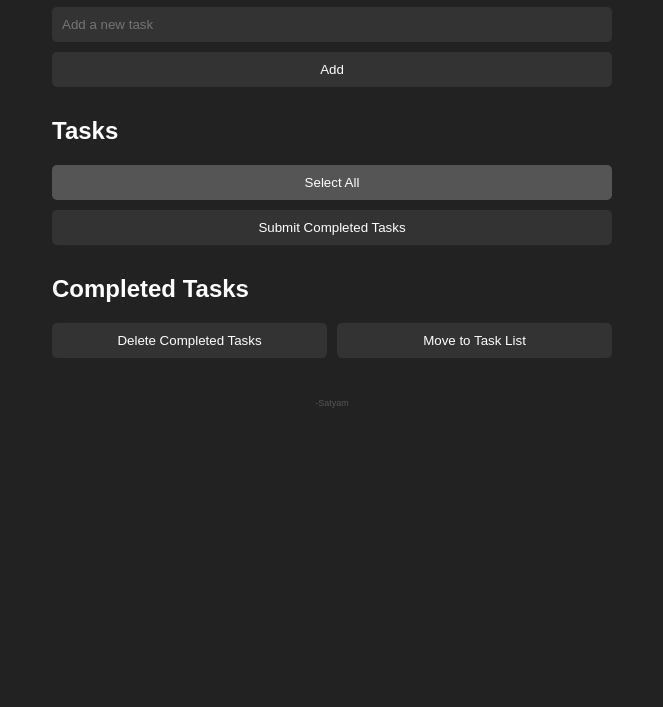
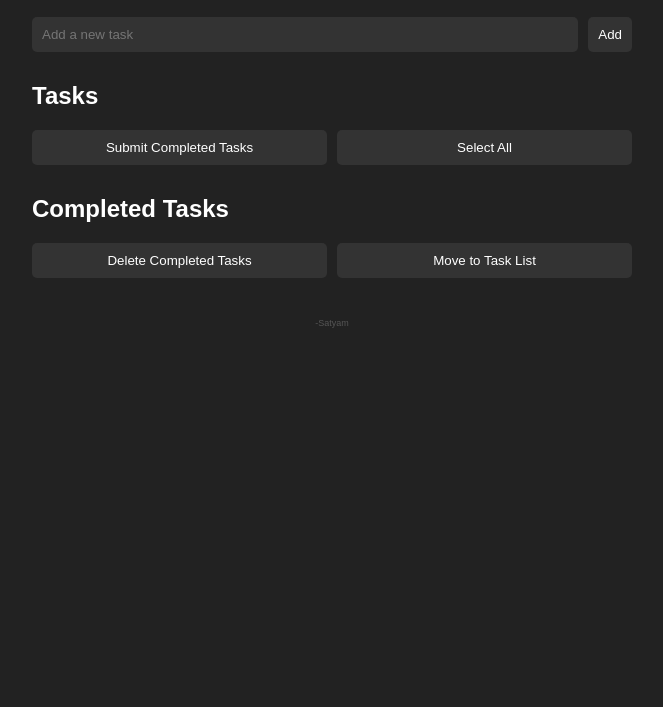
Before and after one commit to Saty70/todo, a plain HTML site: page index.html in a window 1280 px wide. Shown: the part 93-800 px from the top of the page, without its empty margins (308-971 px from the left). Drawn offline with Linux system fonts and the light colour scheme.

Commit message:
layout changes

```diff
--- a/index.html
+++ b/index.html
@@ -8,16 +8,19 @@
   <div class="container">
     <h1>To-Do List</h1>
 
-    <input type="text" id="taskInput" placeholder="Add a new task">
-    <button id="addButton">Add</button>
+    <div class="Inp">
+      <input class="text" type="text" id="taskInput" placeholder="Add a new task">
+      <button class="add" id="addButton">Add</button>
+    </div>
+
 
     <h2>Tasks</h2>
     <ul id="taskList">
     </ul>
 
-    <div>
+    <div class="button-container">
+      <button id="submitButton">Submit Completed Tasks</button>
       <button id="selectAllButton">Select All</button>
-      <button id="submitButton">Submit Completed Tasks</button>
     </div>
 
     <h2>Completed Tasks</h2>
--- a/style.css
+++ b/style.css
@@ -5,6 +5,7 @@ body {
   margin: 0;
   padding: 0;
 }
+
 
 .credits p{
   background-color: #222;
@@ -20,7 +21,7 @@ body {
   max-width: 600px;
   margin: 0 auto;
   padding: 20px;
-  box-sizing: border-box;
+  box-sizing:content-box;
 }
 
 h1, h2 {
@@ -34,12 +35,38 @@ input[type="text"], button {
   padding: 10px;
   margin-bottom: 10px;
   border-radius: 5px;
-  width: 100%;
-  box-sizing: border-box;
+  width:100%;
+  box-sizing:border-box;
+}
+
+.Inp{
+  display: flex;
+  flex-wrap: nowrap;
+  gap: 10px;
+  margin-top: 10px;
+
+}
+
+.text{
+  width:fit-content;
+  display: flex;
+  flex-direction: wrap;
+  gap: 10px;
+  margin-top: 10px;
+}
+
+
+.add{
+  max-width: fit-content;
+  display: flex;
+  flex-wrap: nowrap;
+  gap: 10px;
+  margin-top: 10px;
+
 }
 
 button {
-  cursor: pointer;
+  cursor:pointer;
 }
 
 ul {
@@ -63,18 +90,11 @@ li {
 
 .button-container {
   display: flex;
-  justify-content: flex-end;
+  justify-content:space-around;
   gap: 10px;
   margin-top: 10px;
 }
 
-#selectAllButton {
-  background-color: #555;
-  color: #fff;
-  border: none;
-  padding: 10px;
-  border-radius: 5px;
-}
 
 @media screen and (max-width: 600px) {
   .container {
```
